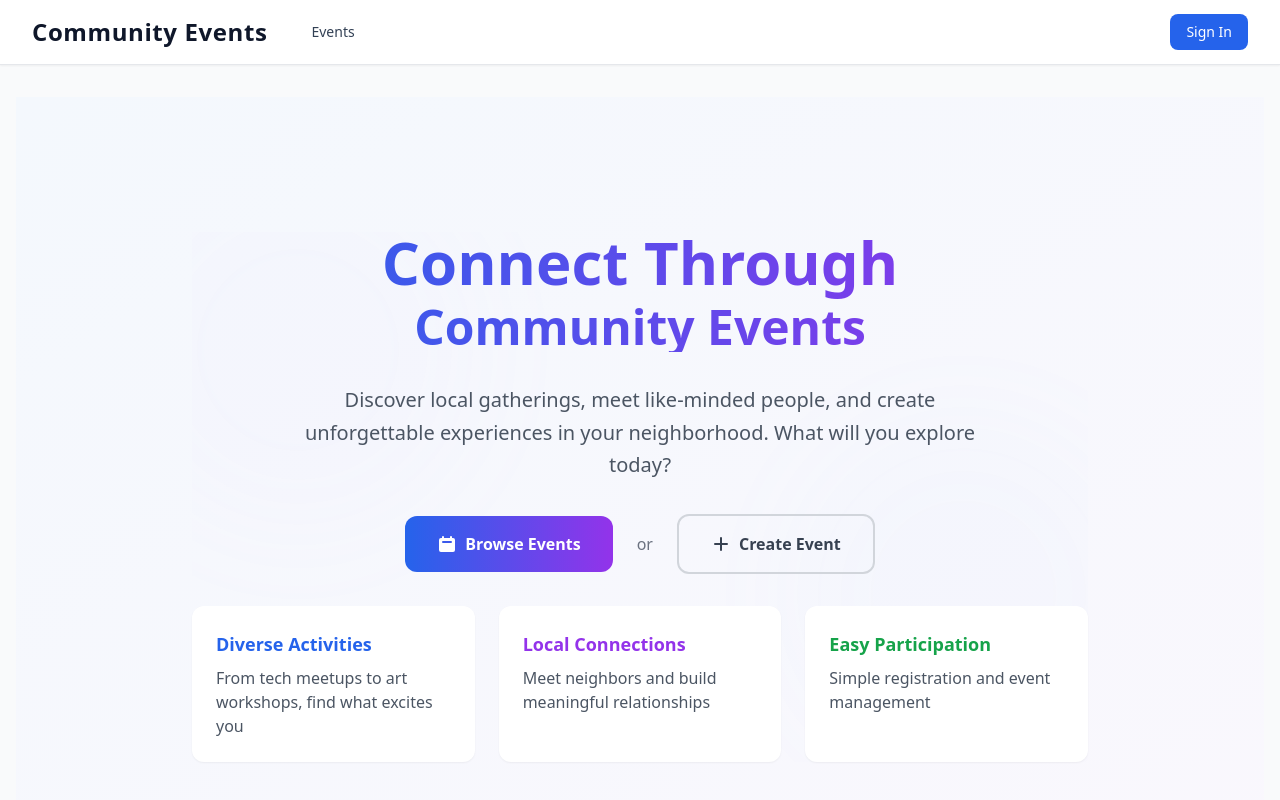
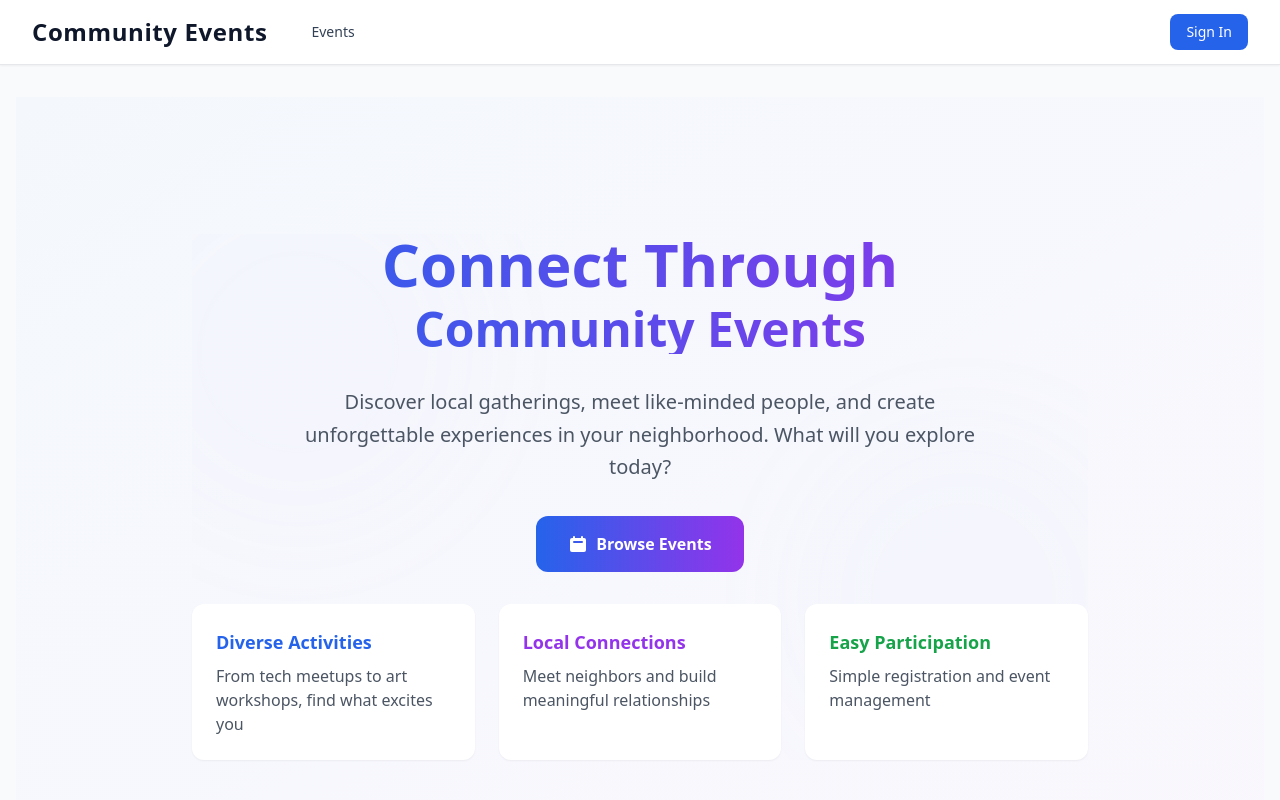
Before and after one commit to michael-farah/community-events-platform, a React (Vite) app: page / in a window 1280 px wide. Shown: the top 800 px of the page. Built offline with nearby package versions, Linux system fonts and the light colour scheme; no server answers.

Commit message:
fix: create events button to only show when staff member is logged in

```diff
--- a/src/pages/HomePage.tsx
+++ b/src/pages/HomePage.tsx
@@ -1,6 +1,8 @@
 import { Link } from "react-router-dom";
+import { useAuth } from "../context/AuthContext";
 
 export const HomePage = () => {
+  const { user } = useAuth();
   return (
     <div className="min-h-screen flex items-center bg-gradient-to-br from-blue-50/50 to-purple-50/50 dark:from-slate-900 dark:to-slate-800 py-20 px-4">
       <div className="max-w-4xl mx-auto text-center relative">
@@ -41,10 +43,11 @@ export const HomePage = () => {
               Browse Events
             </Link>
 
-            {window.innerWidth > 640 && (
+            {user?.isStaff && window.innerWidth > 640 && (
               <span className="text-gray-500 dark:text-gray-400 mx-2">or</span>
             )}
 
+            {user?.isStaff && (
               <Link
                 to="/events/create"
                 className="inline-flex items-center justify-center gap-2 px-8 py-4 border-2 border-gray-300 hover:border-gray-400 dark:border-slate-600 dark:hover:border-slate-500 text-gray-700 dark:text-gray-200 font-semibold rounded-xl transform transition-all duration-200 hover:scale-105 focus:outline-none focus:ring-2 focus:ring-purple-500 focus:ring-offset-2 dark:focus:ring-offset-slate-900">
@@ -61,6 +64,7 @@ export const HomePage = () => {
                 </svg>
                 Create Event
               </Link>
+            )}
           </div>
 
           {/* Feature Highlights */}
```
Lines whose indentation alone changed are shown as unchanged.
